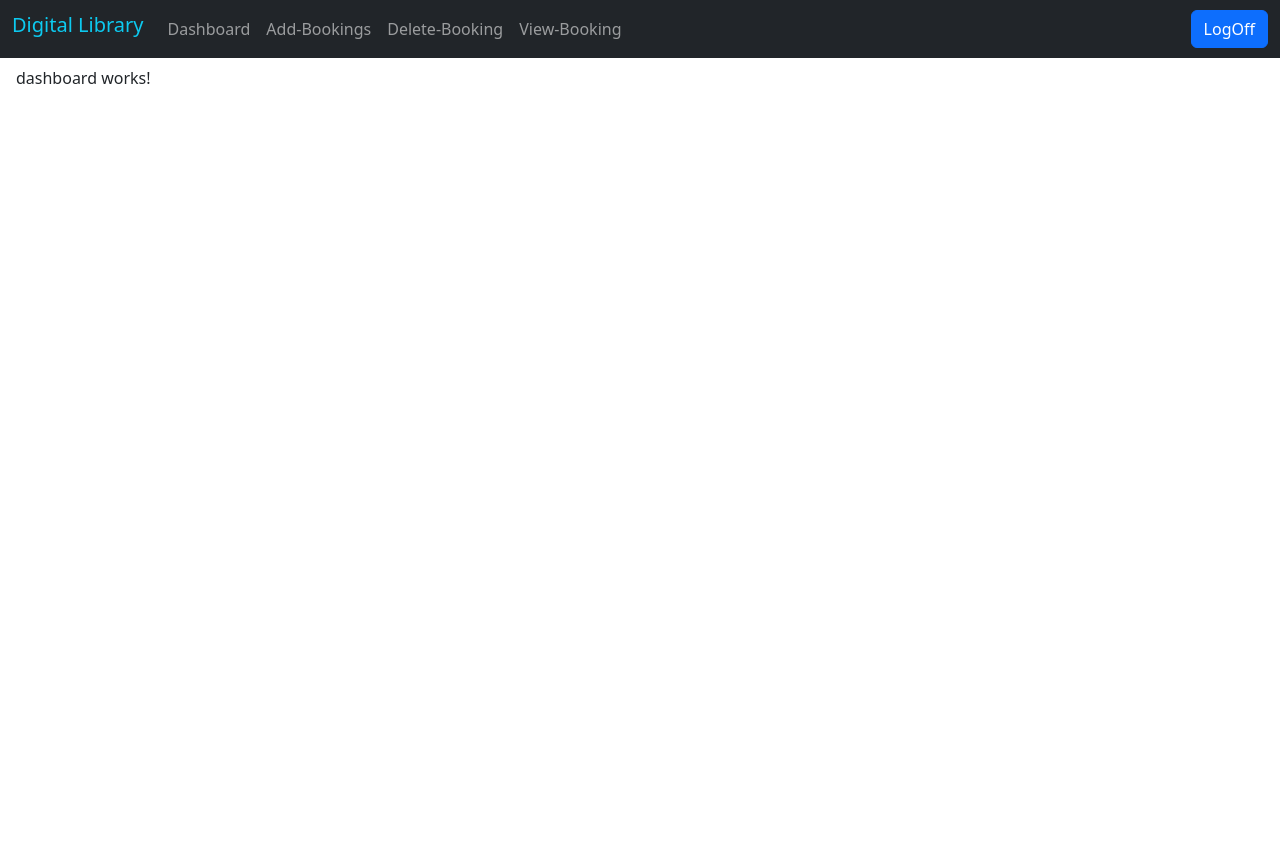
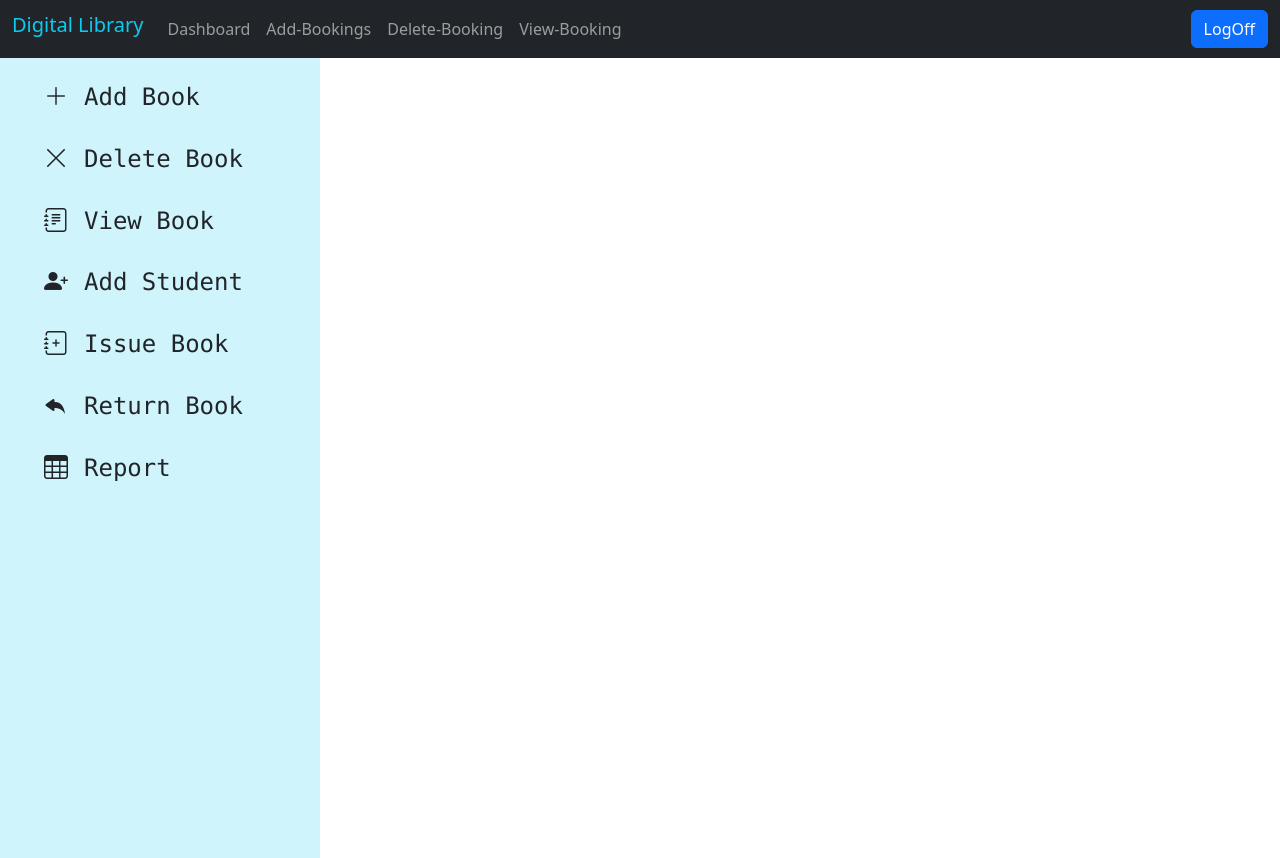
Before and after one commit to Avenkatesh1/Digital_Library-Assignment-, an Angular app: page /Dashboard in a window 1280 px wide. Before the commit the page ends 800 px from the top, so only its background shows below. Built offline with nearby package versions, Linux system fonts and the light colour scheme.

Commit message:
I Have Created a Dashboard Data

```diff
--- a/angular.json
+++ b/angular.json
@@ -28,6 +28,8 @@
             ],
             "styles": [
               "./node_modules/bootstrap/dist/css/bootstrap.min.css",
+              "node_modules/bootstrap-icons/font/bootstrap-icons.css",
+              "./node_modules/font-awesome/css/font-awesome.min.css",
               "src/styles.css"
             ],
             "scripts": []
--- a/package.json
+++ b/package.json
@@ -19,6 +19,8 @@
     "@angular/platform-browser-dynamic": "^18.2.0",
     "@angular/router": "^18.2.0",
     "bootstrap": "^5.3.3",
+    "bootstrap-icons": "^1.11.3",
+    "font-awesome": "^4.7.0",
     "rxjs": "~7.8.0",
     "tslib": "^2.3.0",
     "zone.js": "~0.14.10"
--- a/src/app/Pages/dashboard/dashboard.component.html
+++ b/src/app/Pages/dashboard/dashboard.component.html
@@ -1 +1,16 @@
-<p>dashboard works!</p>
+<div class="row ">
+    <div class="parent col-3 bg-info-subtle vh-100 py-4">
+        <ul>
+            <div class="list-itames">
+                 <h4 class="text-decoration-none"><i class="bi bi-plus-lg"></i><samp class="mx-3">Add Book</samp></h4><br>
+                 <h4 class="text-decoration-none"><i class="bi bi-x-lg"></i><samp class="mx-3">Delete Book</samp></h4><br>
+                 <h4 class="text-decoration-none"><i class="bi bi-journal-text"></i><samp class="mx-3">View Book</samp></h4><br>
+                 <h4 class="text-decoration-none"><i class="bi bi-person-plus-fill"></i><samp class="mx-3">Add Student</samp></h4><br>
+                 <h4 class="text-decoration-none"><i class="bi bi-journal-plus"></i><samp class="mx-3">Issue Book</samp></h4><br>
+                 <h4 class="text-decoration-none"><i class="bi bi-reply-fill"></i><samp class="mx-3">Return Book</samp></h4><br>
+                 <h4 class="text-decoration-none"><i class="bi bi-table"></i><samp class="mx-3">Report</samp></h4><br>
+            </div>
+        </ul>
+    </div>
+    <div class="col-9"></div>
+</div>
--- a/src/app/Pages/layout/layout.component.html
+++ b/src/app/Pages/layout/layout.component.html
@@ -1,4 +1,4 @@
-<nav class="navbar navbar-expand-lg navbar-dark bg-dark">
+<nav class="navbar navbar-expand-lg navbar-dark bg-dark sticky-top">
     <div class="container-fluid">
       <h2 class="navbar-brand text-info">Digital Library</h2>
       <button class="navbar-toggler" type="button" data-bs-toggle="collapse" data-bs-target="#navbarColor01" aria-controls="navbarColor01" aria-expanded="false" aria-label="Toggle navigation">
@@ -25,6 +25,6 @@
       </div>
     </div>
   </nav>
-  <div class="container-fluid p-3 py-2">
+  <div class="container-fluid">
      <router-outlet></router-outlet>
   </div>
```
Also changed, not shown: 1 other file (tests, documents, lock files or other folders).
